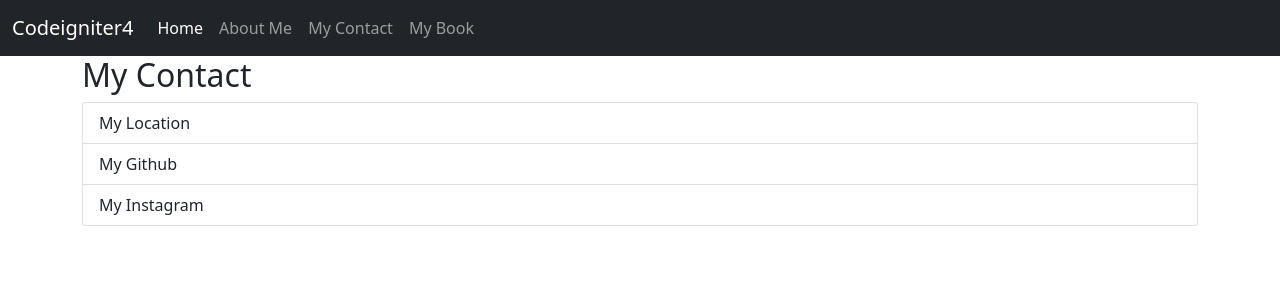
After one commit to fadlisabda/WebsitePribadi, a CodeIgniter 4 app: template app/Views/contact/index.php in a window 1280 px wide. The commit adds this page. Shown: the top 300 px of the page. Run offline with PHP 8.4 and a stand-in for CodeIgniter, Linux system fonts and the light colour scheme; the template is opened without the code that fills it: most values are stand-ins (such as "Sample title", 1, 10 or a date in 2020); some libraries are stand-ins or nearby versions.

Commit message:
menambahkan fitur contact

```diff
--- /dev/null
+++ b/app/Views/contact/index.php
@@ -0,0 +1,17 @@
+<?= $this->extend('layout/template'); ?>
+<?= $this->section('content'); ?>
+<div class="container">
+    <div class="row">
+        <div class="col">
+            <h2>My Contact</h2>
+            <?php foreach ($mycontact as $m) : ?>
+                <div class="list-group">
+                    <a href="<?= $m['kota'] ?>" class="list-group-item list-group-item-action" target="_blank">My Location</a>
+                    <a href="<?= $m['github'] ?>" class="list-group-item list-group-item-action" target="_blank">My Github</a>
+                    <a href="<?= $m['instagram'] ?>" class="list-group-item list-group-item-action" target="_blank">My Instagram</a>
+                </div>
+            <?php endforeach; ?>
+        </div>
+    </div>
+</div>
+<?= $this->endSection(); ?>
--- a/app/Views/layout/navbar.php
+++ b/app/Views/layout/navbar.php
@@ -8,6 +8,7 @@
             <div class="navbar-nav">
                 <a class="nav-link active" aria-current="page" href="/">Home</a>
                 <a class="nav-link" href="/about">About Me</a>
+                <a class="nav-link" href="/contact">My Contact</a>
                 <a class="nav-link" href="/buku">My Book</a>
             </div>
         </div>
```
Also changed, not shown: app/Config/Routes.php (+3 -4 lines), app/Controllers/Contact.php (added, +21 -0 lines).
